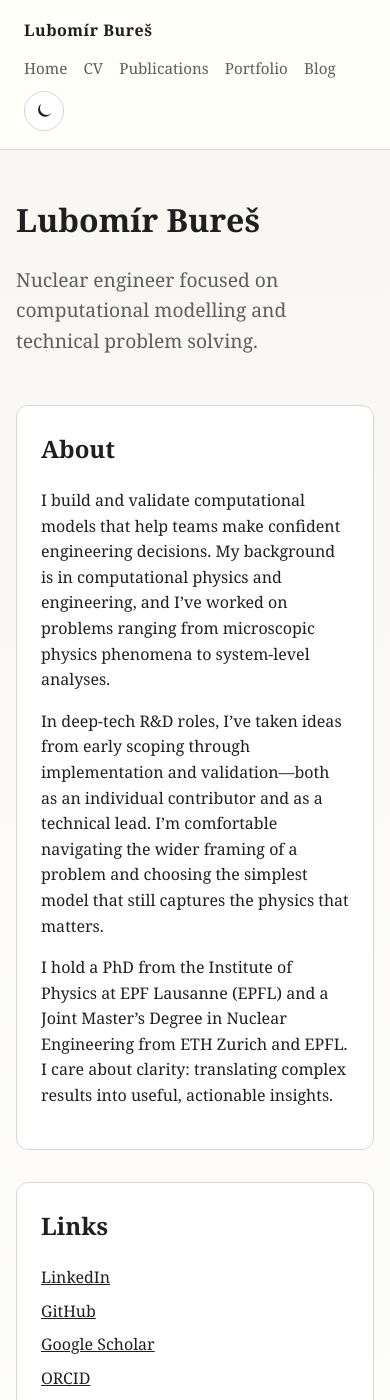
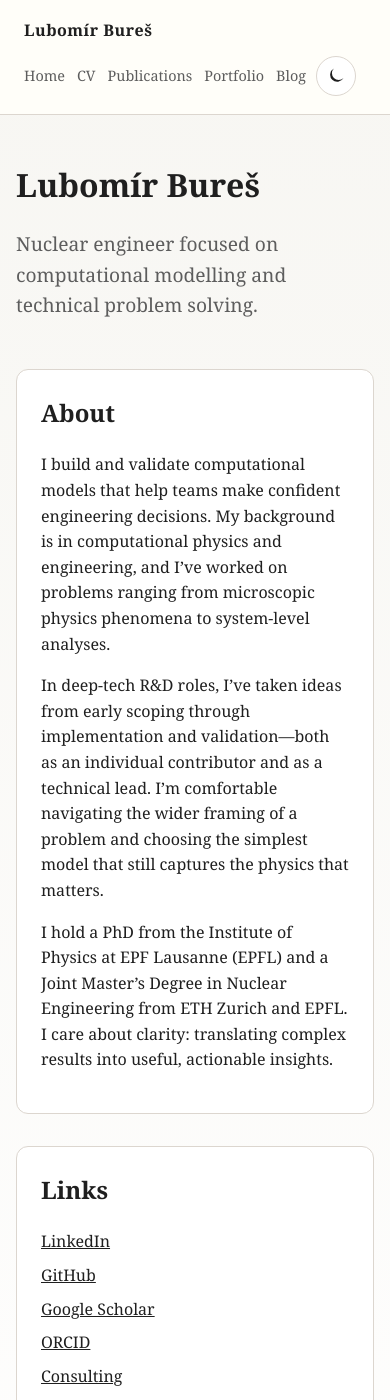
Before and after one commit to tannhorn/tannhorn.github.io, a Jekyll site: the page built from index.md, in a window 390 px wide and 1400 px high. Built offline with Jekyll 4.4.1, drawn with Linux system fonts in a browser that asks for light colours.

Commit message:
improvements for mobile

```diff
--- a/assets/css/style.css
+++ b/assets/css/style.css
@@ -486,14 +486,24 @@
 
   .site-actions {
     width: 100%;
-    flex-wrap: wrap;
+    flex-wrap: nowrap;
     gap: 10px;
   }
 
+  .site-nav {
+    display: flex;
+    flex-wrap: nowrap;
+    gap: 12px;
+    white-space: nowrap;
+    overflow-x: auto;
+    -webkit-overflow-scrolling: touch;
+  }
+
   .site-nav a {
-    margin-left: 0;
-    margin-right: 12px;
+    margin: 0;
     display: inline-block;
+    flex: 0 0 auto;
+    font-size: 0.9rem;
   }
 
   .page-header {
```
